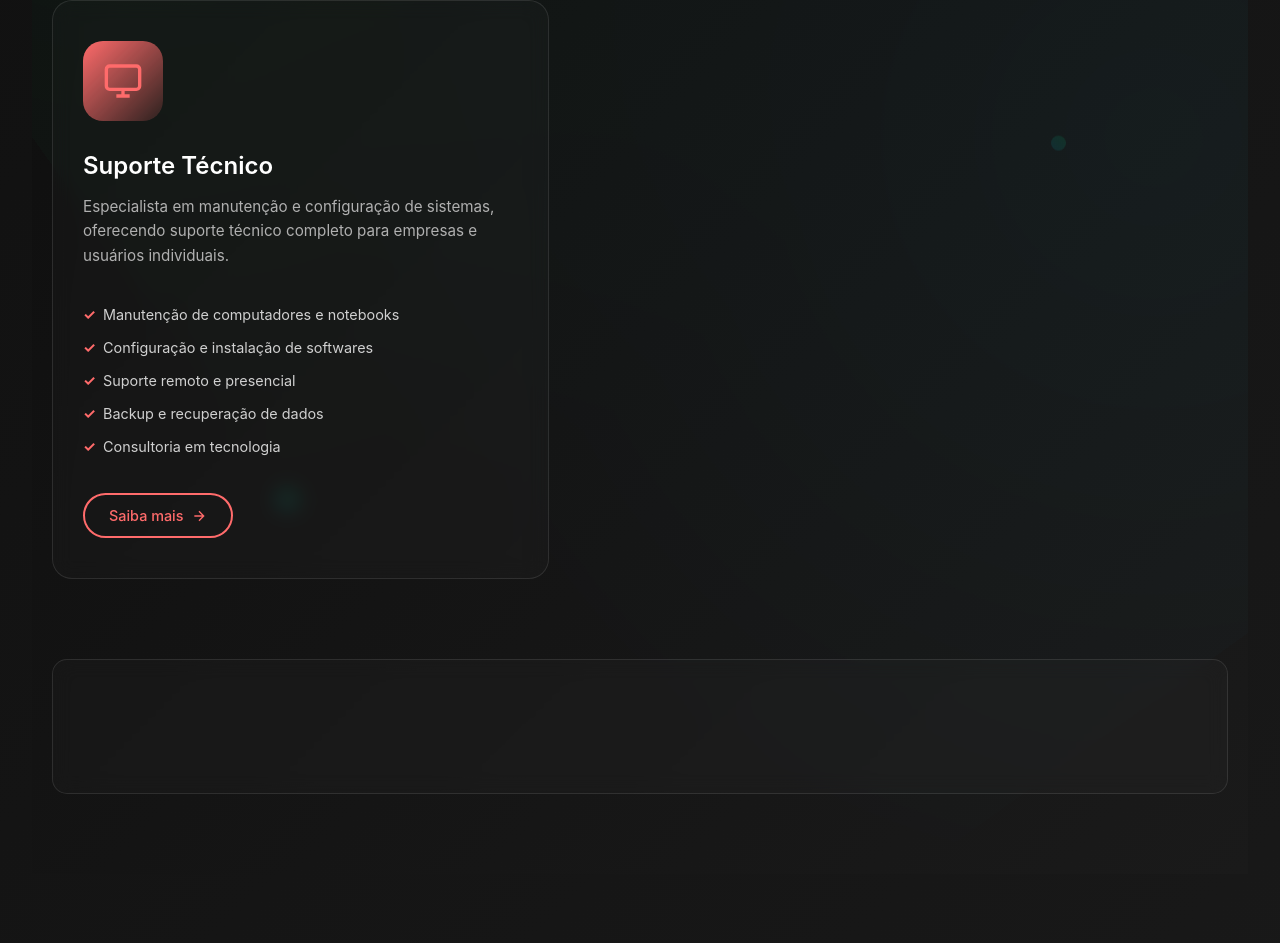
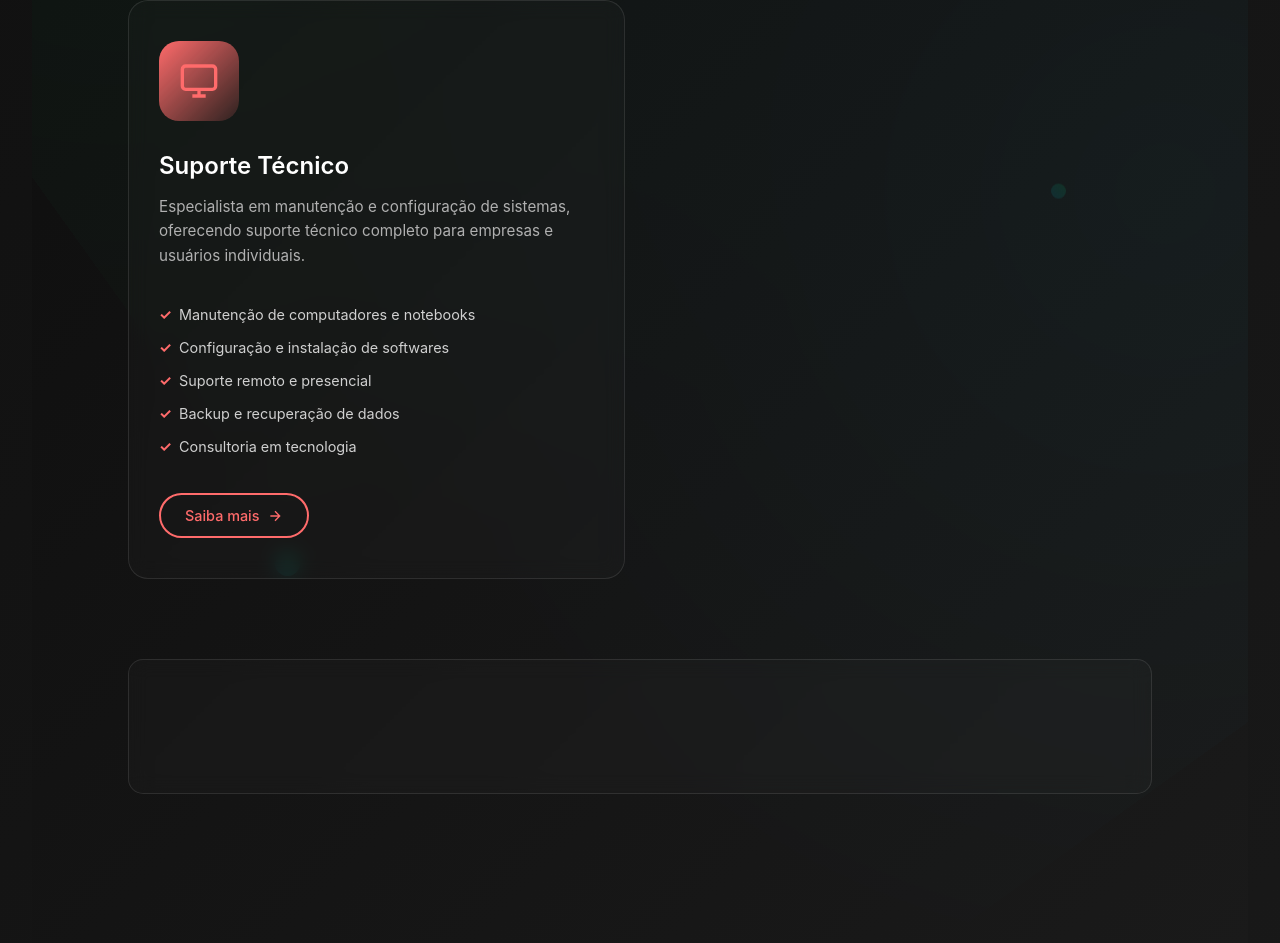
Before and after one commit to jottasilva/portfolio, a React (Create React App) app: page / in a window 1280 px wide. Shown: the part 1718-2661 px from the top of the page. Built offline with nearby package versions, Linux system fonts and the light colour scheme; a web font is replaced by a local one.

Commit message:
Update ServSection.css

```diff
--- a/src/css/ServSection.css
+++ b/src/css/ServSection.css
@@ -91,7 +91,7 @@
   grid-template-columns: repeat(auto-fit, minmax(400px, 1fr));
   gap: 30px;
   width:80vw;
-  margin-top: 60px;
+  margin: 60px auto;
 }
 
 /* Service Card Styles */
@@ -300,8 +300,9 @@
   display: flex;
   justify-content: center;
   gap: 50px;
-  margin-top: 80px;
+  margin:80px auto;
   padding: 30px;
+  width:80vw;
   background: rgba(255, 255, 255, 0.02);
   border-radius: 15px;
   backdrop-filter: blur(10px);
```
